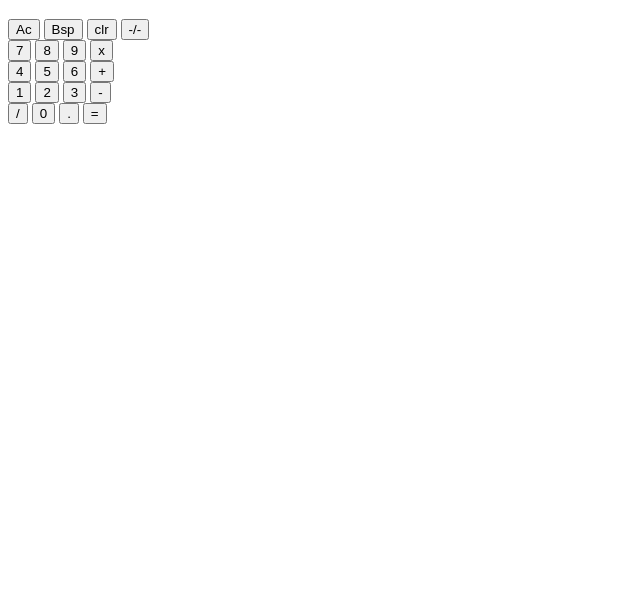
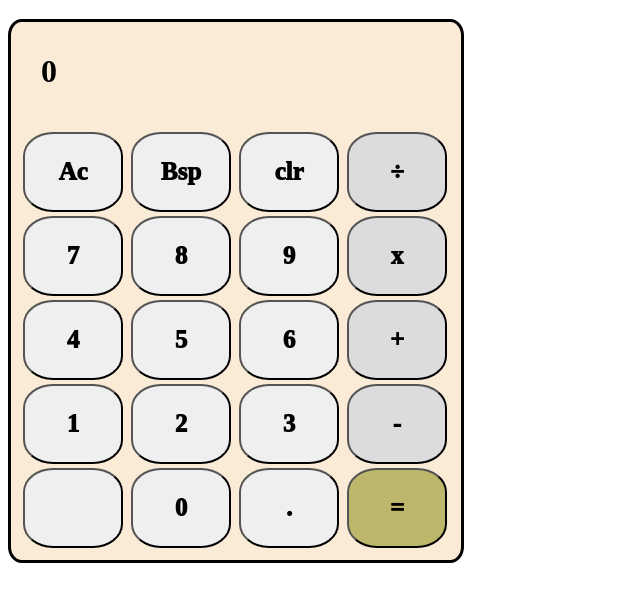
Before and after one commit to Florglsnorp/Calculator, a plain HTML site: page index.html in a window 1280 px wide. Shown: the part 61-662 px from the top of the page, without its empty margins (0-640 px from the left). Drawn offline with Linux system fonts and the light colour scheme.

Commit message:
clear and decimal now work

```diff
--- a/calculator.css
+++ b/calculator.css
@@ -0,0 +1,43 @@
+button {
+    font-size: 25px;
+    font-family:'Times New Roman', Times, serif;
+    font-weight: 1000;
+    margin: 2px;
+    height: 80px;
+    width: 100px;
+    border-radius: 30%;
+    position: relative;
+}
+
+.back{
+    background-color: antiquewhite;
+    height: auto;
+    width: 450px;
+    border: 3px solid black;
+    border-radius:3%;
+}
+.back2 {
+    padding-left: 10px;
+    padding-bottom: 10px;
+}
+.blank {
+    color: transparent;
+}
+
+.answer {
+    position: relative;
+    padding-top: 10px;
+    padding-left:30px;
+    /* background-color: rgb(241, 222, 196); */
+
+}
+
+.sidebar {
+    width: 100px;
+    background-color: gainsboro;
+}
+
+.summer {
+    background-color: darkkhaki;
+    width: 100px;
+}
--- a/calculator.js
+++ b/calculator.js
@@ -1,12 +1,22 @@
 var tempNum = "0"
+
+
 
 function addNum(x)
 {
     if (tempNum[0] == 0)
     {
-        tempNum = tempNum.substring(0, tempNum[0])
-        tempNum += x
-        console.log(tempNum)
+        if (tempNum[1] == ".")
+        {
+            tempNum += x
+            console.log(tempNum)
+        }
+        else
+        {
+            tempNum = tempNum.substring(0, tempNum[0])
+            tempNum += x
+            console.log(tempNum)
+        }
     }
     else
     {
@@ -36,3 +46,18 @@ function backspace()
         }
     }
 }
+
+function decimal()
+{
+    if (tempNum.indexOf(".") == -1)
+    {
+        tempNum += "."
+    }
+    console.log(tempNum)
+}
+
+function clearNums()
+{
+    tempNum = "0"
+    console.log(tempNum)
+}
--- a/index.html
+++ b/index.html
@@ -9,28 +9,42 @@
 <body>
     <h1> Calculator</h1>
     <p id="text"></p>
-    <button value="AC";>Ac</button>
-    <button onclick="backspace()";>Bsp</button>
-    <button value="clr";>clr</button>
-    <button value="/";>-/-</button><br>
-    <button onclick="addNum(7)">7</button>
-    <button onclick="addNum(8)";>8</button>
-    <button onclick="addNum(9)";>9</button>
-    <button value="*";>x</button><br>
-    <button onclick="addNum(4)";>4</button>
-    <button onclick="addNum(5)";>5</button>
-    <button onclick="addNum(6)";>6</button>
-    <button value="+";>+</button><br>
-    <button onclick="addNum(1)";>1</button>
-    <button onclick="addNum(2)";>2</button>
-    <button onclick="addNum(3)";>3</button>
-    <button value="-";>-</button><br>
-    <button value="1";>/</button>
-    <button onclick="addNum(0)";>0</button>
-    <button value=".";>.</button>
-    <button value="=";>=</button><br>
 
+    <div class="back">
 
+        <div class="answer">
+            <h1>0</h1>
+        </div>
+        <br>
+
+        <div class="back2">
+            <button value="AC";>Ac</button>
+            <button onclick="backspace()";>Bsp</button>
+            <button onclick="clearNums()">clr</button>
+            <button div class="sidebar";>÷</button><br>
+
+            <button onclick="addNum(7)">7</button>
+            <button onclick="addNum(8)">8</button>
+            <button onclick="addNum(9)">9</button>
+            <button div class="sidebar">x</button><br>
+
+            <button onclick="addNum(4)">4</button>
+            <button onclick="addNum(5)">5</button>
+            <button onclick="addNum(6)">6</button>
+            <button div class="sidebar">+</button><br>
+
+            <button onclick="addNum(1)">1</button>
+            <button onclick="addNum(2)">2</button>
+            <button onclick="addNum(3)">3</button>
+            <button div class="sidebar">-</button><br>
+
+            <button div class="blank">/</button>
+            <button onclick="addNum(0)">0</button>
+            <button onclick="decimal()">.</button>
+            <button div class="summer">=</button><br>
+        </div>
+
+    </div>
 
 
 
```
